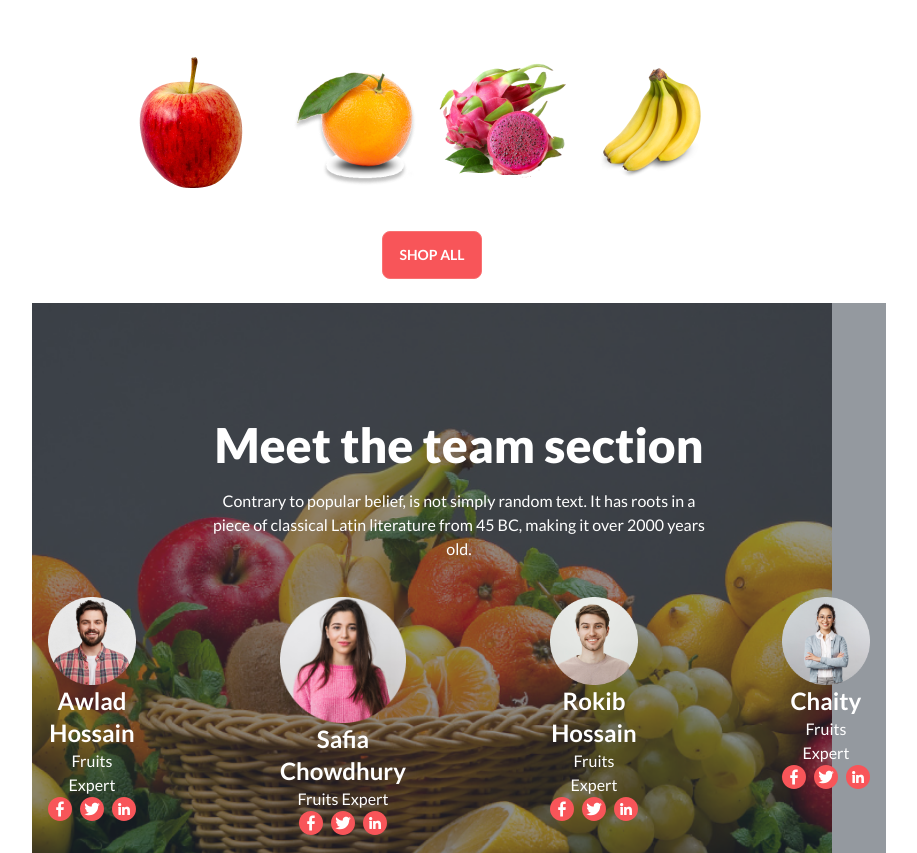
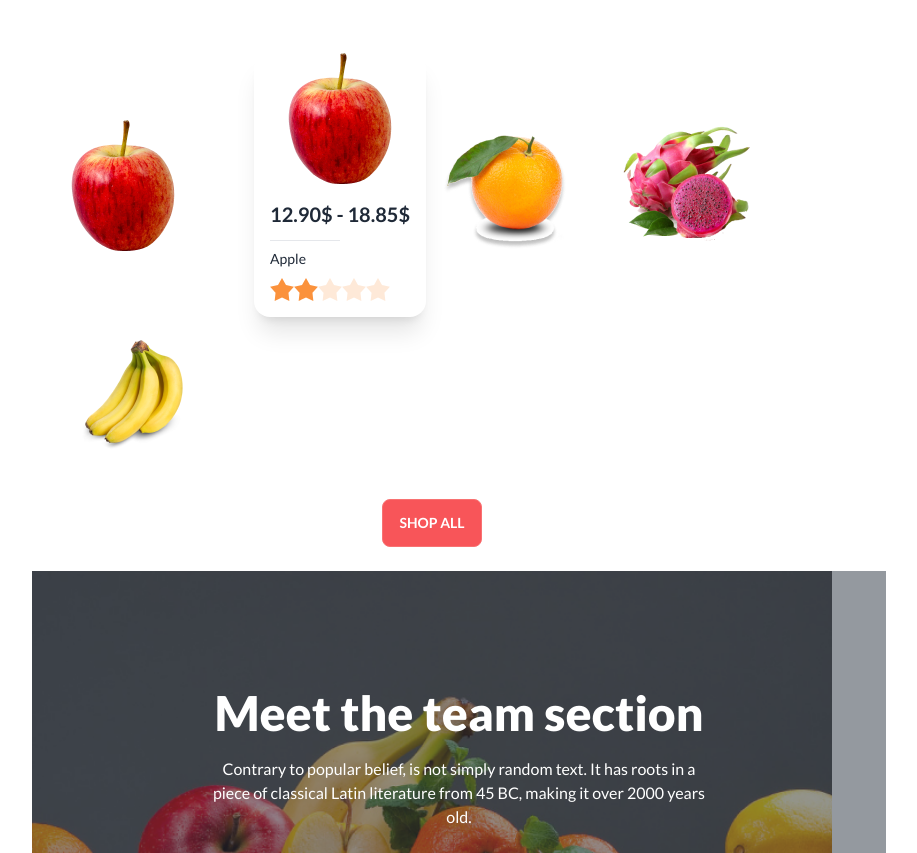
Before and after one commit to AAkilRaiyanPrantho/f.r.u.i.t.b.u.r.s.t.a.s.s.i.g.n.m.e.n.t.3., a plain HTML site: page index.html in a window 1280 px wide. Shown: the part 1129-1982 px from the top of the page, without its empty margins (208-1125 px from the left). Drawn offline with nearby package versions, Linux system fonts and the light colour scheme.

Commit message:
Card 1 created

```diff
--- a/index.html
+++ b/index.html
@@ -281,10 +281,26 @@
           </div>
         </div>
       </div>
+      <!-- Card Section -->
       <div class="grid grid-cols-1 justify-items-center relative bottom-40 lg:grid grid-cols-1 justify-items-center relative top-4 mt-10">
         <div class="flex flex-col items-center lg:grid grid-cols-4 gap-3">
           <!-- card 1 -->
           <img src="images/fruit6.png" alt="">
+          <div class="card card-compact w-full bg-base-100 shadow-xl">
+            <figure><img src="images/fruit6.png" alt="Shoes" /></figure>
+            <div class="card-body">
+              <h2 class="card-title">12.90$ - 18.85$</h2>
+              <hr class="w-2/4">
+              <p>Apple</p>
+              <div class="rating">
+                <input type="radio" name="apple-rating" class="mask mask-star-2 bg-orange-400" />
+                <input type="radio" name="apple-rating" class="mask mask-star-2 bg-orange-400" checked />
+                <input type="radio" name="apple-rating" class="mask mask-star-2 bg-orange-400" />
+                <input type="radio" name="apple-rating" class="mask mask-star-2 bg-orange-400" />
+                <input type="radio" name="apple-rating" class="mask mask-star-2 bg-orange-400" />
+              </div>
+            </div>
+          </div>
           <!-- card 2 -->
           <img src="images/fruit7.png" alt="">
           <!-- card 3 -->
```
